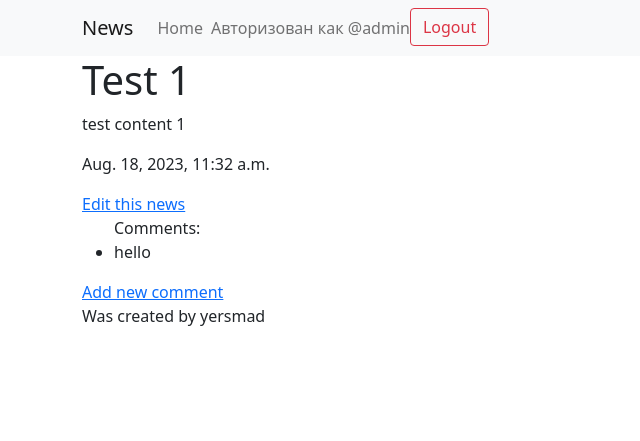
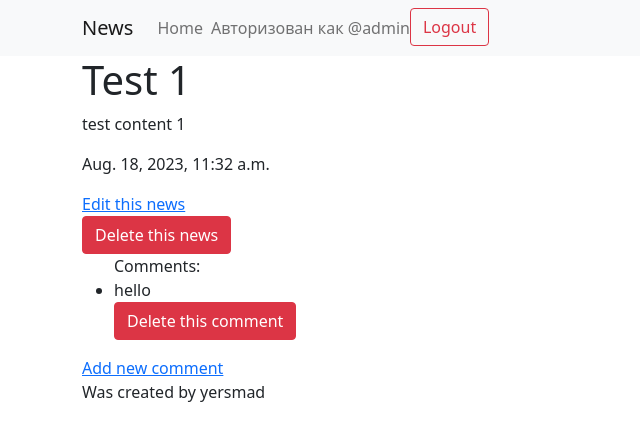
Before and after one commit to nfactorial-python-backend/django-2-yersmad, a Django app: page /news/4/ in a window 1280 px wide. Shown: the top 441 px of the page, without its empty margins (0-640 px from the left). Run offline with Django 4.2, Linux system fonts and the light colour scheme; a user stored in the database is signed in; data comes from the database, SQL or seed files in the repository; both versions use the stored data as it was after the commit.

Commit message:
solve: hw-17

```diff
--- a/hw_2/urls.py
+++ b/hw_2/urls.py
@@ -22,6 +22,7 @@ from news.views import sign_up
 urlpatterns = [
     path("", include("django.contrib.auth.urls")),
     path('sign-up/', sign_up, name='sign_up'),
+    path("accounts/", include("django.contrib.auth.urls")),
     path('admin/', admin.site.urls),
     path('news/', include('news.urls')),
     path("__debug__/", include("debug_toolbar.urls")),
--- a/news/models.py
+++ b/news/models.py
@@ -12,6 +12,7 @@ class News(models.Model):
 
 
 class Comment(models.Model):
+    author = models.ForeignKey(User, on_delete=models.CASCADE)
     content = models.CharField(max_length=100)
     created_at = models.DateTimeField(auto_now_add=True)
     news = models.ForeignKey(News, on_delete=models.CASCADE)
--- a/news/templates/news/detail.html
+++ b/news/templates/news/detail.html
@@ -3,16 +3,37 @@
 {% block title %} {{ news.title }} {% endblock %}
 
 {% block content %}
-<h1>{{ news.title }}</h1>
-<p>{{ news.content }}</p>
-<p>{{ news.created_at }}</p>
+<div>
+    <h1>{{ news.title }}</h1>
+    <p>{{ news.content }}</p>
+    <p>{{ news.created_at }}</p>
+
+</div>
+
+{% if user == news.author or perms.news.delete_news %}
 <a href="{% url 'news:edit_news' news.id %}">Edit this news</a>
+
+<form action="{% url 'news:delete_news' news.id %}" method="post">
+    {% csrf_token %}
+    <button type="submit" class="btn btn-danger">Delete this news</button>
+</form>
+
+{% endif %}
 
 
 <ul>Comments:
     {% for comment in comments %}
     <li>
         {{ comment.content }}
+
+        {% if user == comment.author or perms.comment.delete_comment %}
+
+        <form action="{% url 'news:delete_comment' news.id %}" method="post">
+            {% csrf_token %}
+            <button type="submit" class="btn btn-danger">Delete this comment</button>
+        </form>
+
+        {% endif %}
     </li>
     {% endfor %}
 </ul>
--- a/news/urls.py
+++ b/news/urls.py
@@ -6,9 +6,11 @@ app_name = "news"
 
 urlpatterns = [
     path("", views.index, name="index"),
-    path('sign-up/', views.sign_up, name='sign_up'),
     path("<int:news_id>/", views.detail, name="detail"),
     path("<int:news_id>/create_comment", views.post_comment, name="post_comment"),
     path("create_news/", views.post_news, name="post_news"),
-    path("<int:news_id>/edit", views.UpdateNewsView.as_view(), name="edit_news"),
+    path("<int:news_id>/edit", views.update_news, name="edit_news"),
+    path("<int:news_id>/delete", views.delete_news, name="delete_news"),
+    path("<int:comment_id>/delete", views.delete_comment, name="delete_comment"),
+
 ]
--- a/news/views.py
+++ b/news/views.py
@@ -2,7 +2,9 @@ from django.shortcuts import render, get_object_or_404, get_list_or_404, reverse
 from django.http import HttpResponse, Http404, HttpResponseRedirect
 from django.views import View
 from django.contrib.auth import login
-from django.contrib.auth.decorators import login_required
+from django.contrib.auth.decorators import login_required, permission_required
+from django.contrib.auth.models import Group
+
 
 
 from .models import News, Comment
@@ -15,6 +17,8 @@ def sign_up(request):
        form = SignUpForm(request.POST)
        if form.is_valid():
            user = form.save()
+           group = Group.objects.get(name="default")
+           group.user_set.add(user)
            login(request, user)
            return redirect('/news')
    else:
@@ -23,9 +27,8 @@ def sign_up(request):
    return render(request, 'registration/sign_up.html', {"form": form})
 
 
-@login_required(login_url="/login")
 def index(request):
-    news = get_list_or_404(News.objects.order_by("-created_at"))
+    news = News.objects.order_by("-created_at").all()
     context = {"news": news}
     return render(request, "news/news.html", context)
 
@@ -44,11 +47,14 @@ def detail(request, news_id):
         context = {"news": news, "comments": comments}
         return render(request, "news/detail.html", context)
 
+
+@login_required(login_url="/login")
 def post_comment(request, news_id):
     if request.method == "POST":
         db_news = News.objects.get(pk=news_id)
         comment = request.POST["comment"]
         new_comment = Comment(content=comment, news_id=news_id)
+        new_comment.author = request.user
         db_news.has_comments = True
         new_comment.save()
         db_news.save()
@@ -57,31 +63,75 @@ def post_comment(request, news_id):
 
     return render(request, "news/post_comment.html", {"news_id": news_id})
 
+
+@login_required(login_url="/login")
 def post_news(request):
     if request.method == "POST":
         form = NewsForm(request.POST)
         if form.is_valid():
-            news = News(title=form.cleaned_data["title"], content=form.cleaned_data["content"])
+            news = form.save(commit=False)
+            news.author = request.user
             news.save()
 
             return HttpResponseRedirect(reverse("news:detail", args=(news.id,)))
 
     return render(request, "news/post_news.html")
 
-class UpdateNewsView(View):
-    def get(self, request, news_id):
-        news = get_object_or_404(News, pk=news_id)
-        form = NewsForm()
-        return render(request, "news/update_news.html", {"form": form, "news": news})
 
-    def post(self, request, news_id):
-        news = get_object_or_404(News, pk=news_id)
-        form = NewsForm(request.POST, instance=news)
-        if form.is_valid():
-            title = form.cleaned_data["title"]
-            content = form.cleaned_data["content"]
-            news.title = title
-            news.content = content
-            news.save()
+# class UpdateNewsView(View):
+#     def get(self, request, news_id):
+#         news = get_object_or_404(News, pk=news_id)
+#         form = NewsForm()
+#         return render(request, "news/update_news.html", {"form": form, "news": news})
 
-            return HttpResponseRedirect(reverse("news:detail", args=(news.id,)))
+#     def post(self, request, news_id):
+#         news = get_object_or_404(News, pk=news_id)
+#         form = NewsForm(request.POST, instance=news)
+#         if form.is_valid():
+#             title = form.cleaned_data["title"]
+#             content = form.cleaned_data["content"]
+#             news.title = title
+#             news.content = content
+#             news.save()
+
+#             return HttpResponseRedirect(reverse("news:detail", args=(news.id,)))
+
+@login_required(login_url="/login")
+@permission_required("news.edit_news", login_url="/login/")
+def update_news(request, news_id):
+    news = get_object_or_404(News, pk=news_id)
+    if request.method == "POST":
+        if request.user == news.author or request.user.has_perm("news.change_news"):
+            form = NewsForm(request.POST, instance=news)
+            if form.is_valid():
+                title = form.cleaned_data["title"]
+                content = form.cleaned_data["content"]
+                news.title = title
+                news.content = content
+                news.save()
+
+                return HttpResponseRedirect(reverse("news:detail", args=(news.id,)))
+
+    return render(request, "news/update_news.html", {"form": form, "news": news})
+
+
+@login_required(login_url="/login")
+@permission_required("news.delete_news", login_url="/login/")
+def delete_news(request, news_id):
+    news = get_object_or_404(News, pk=news_id)
+    if request.method == "POST":
+        if request.user == news.author or request.user.has_perm("news.delete_news"):
+            news.delete()
+
+        return redirect(reverse("news:index"))
+
+
+@login_required(login_url="/login")
+@permission_required("comment.delete_comment", login_url="/login/")
+def delete_comment(request, comment_id):
+    comment = get_object_or_404(Comment, pk=comment_id)
+    if request.method == "POST":
+        if request.user == comment.author or request.user.has_perm("comment.delete_comment"):
+            comment.delete()
+
+        return redirect(reverse("news:news"))
```
Also changed, not shown: news/templates/news/news.html (+24 -11 lines), db.sqlite3, news/migrations/0001_initial.py, news/templates/news/post_news.html (line endings or trailing spaces).
